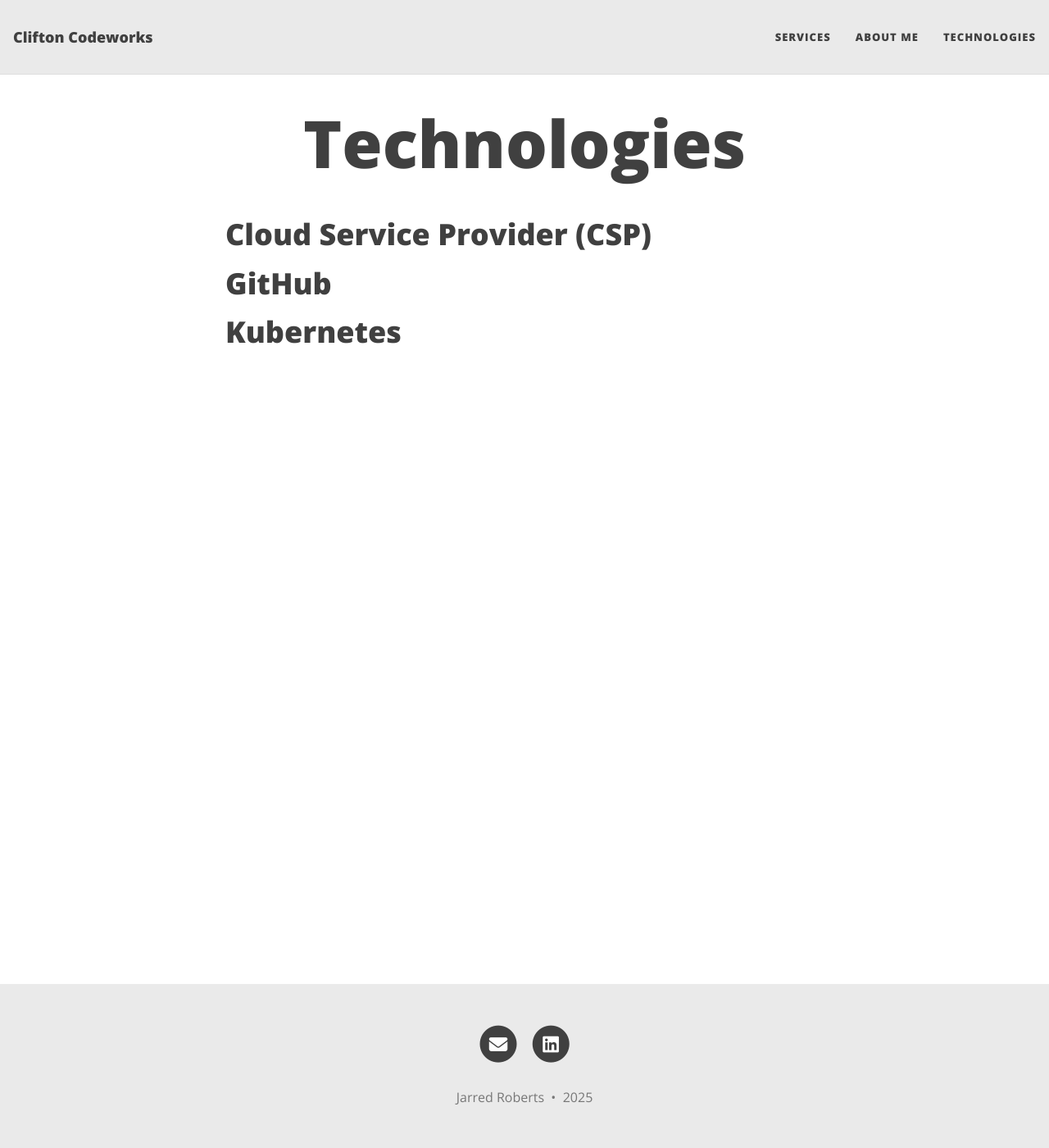
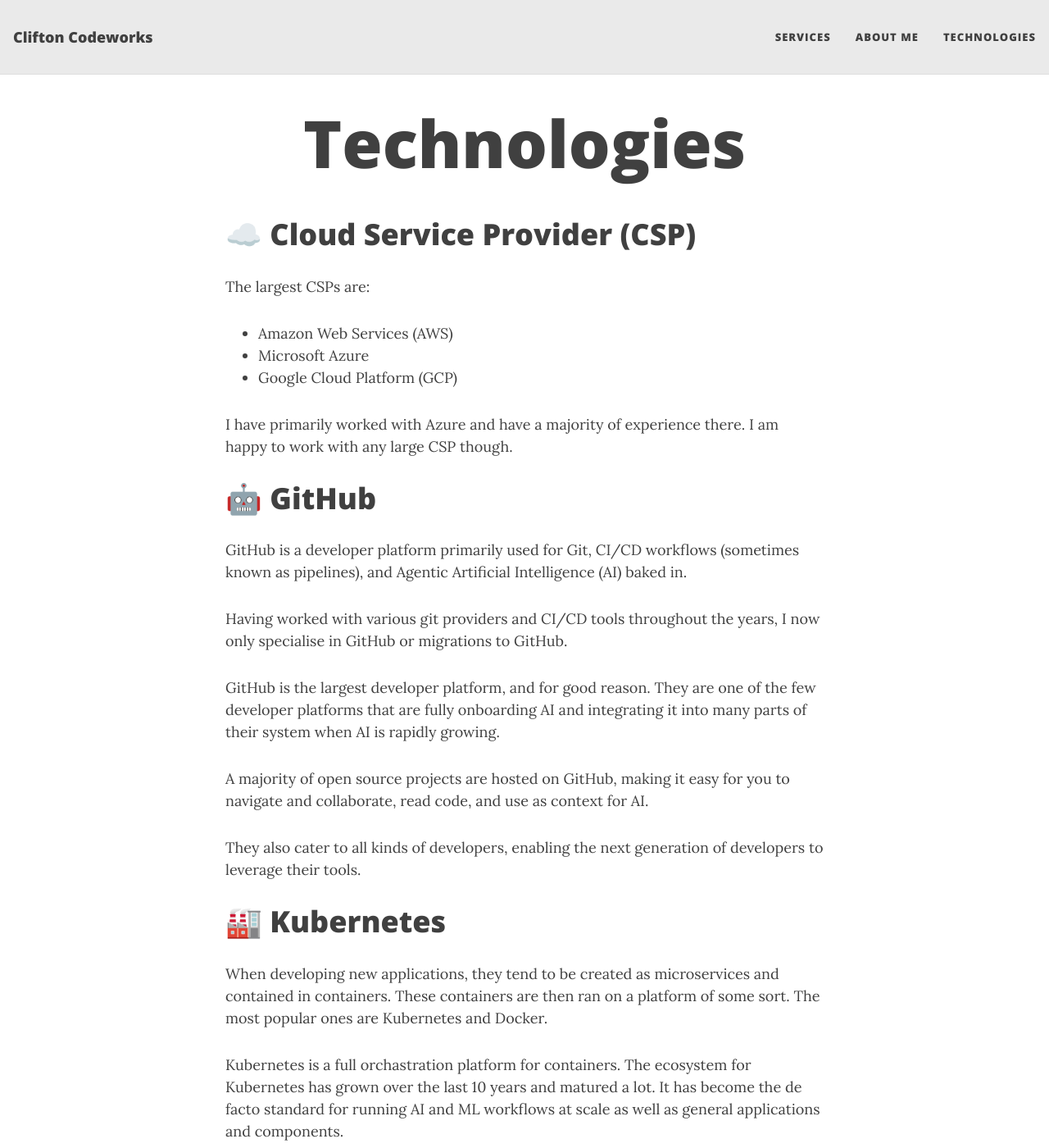
Before and after one commit to ChilledEther/business-site, a Jekyll site: the page built from pages/technologies.md, in a window 1280 px wide and 1400 px high. Shown: the whole window at 82% size. Built offline with Jekyll 4.4.1, drawn with Linux system fonts in a browser that asks for light colours; some of the changed text lies outside the part shown.

Commit message:
docs: update technologies.md

```diff
--- a/pages/technologies.md
+++ b/pages/technologies.md
@@ -1,12 +1,39 @@
 ---
 layout: page
 title: Technologies
-# subtitle: Services I offer
 permalink: /technologies/
 ---
 
-# Cloud Service Provider (CSP)
+# ☁️ Cloud Service Provider (CSP)
 
-# GitHub
+The largest CSPs are:
 
-# Kubernetes
+* Amazon Web Services (AWS)
+* Microsoft Azure
+* Google Cloud Platform (GCP)
+
+I have primarily worked with Azure and have a majority of experience there. I am happy to work with any large CSP though.
+
+# 🤖 GitHub
+
+GitHub is a developer platform primarily used for Git, CI/CD workflows (sometimes known as pipelines), and Agentic Artificial Intelligence (AI) baked in.
+
+Having worked with various git providers and CI/CD tools throughout the years, I now only specialise in GitHub or migrations to GitHub.
+
+GitHub is the largest developer platform, and for good reason. They are one of the few developer platforms that are fully onboarding AI and integrating it into many parts of their system when AI is rapidly growing.
+
+A majority of open source projects are hosted on GitHub, making it easy for you to navigate and collaborate, read code, and use as context for AI.
+
+They also cater to all kinds of developers, enabling the next generation of developers to leverage their tools.
+
+# 🏭 Kubernetes
+
+When developing new applications, they tend to be created as microservices and contained in containers. These containers are then ran on a platform of some sort. The most popular ones are Kubernetes and Docker.
+
+Kubernetes is a full orchastration platform for containers. The ecosystem for Kubernetes has grown over the last 10 years and matured a lot. It has become the de facto standard for running AI and ML workflows at scale as well as general applications and components.
+
+It can be leveraged and used for various other things such as infrastructure provisioning, certificate management, and so much more. The list is endless.
+
+# 🏗️ Infrastructure-as-Code
+
+When it comes to infrastructure, it is best to have the infrastructure declared in code.
```
